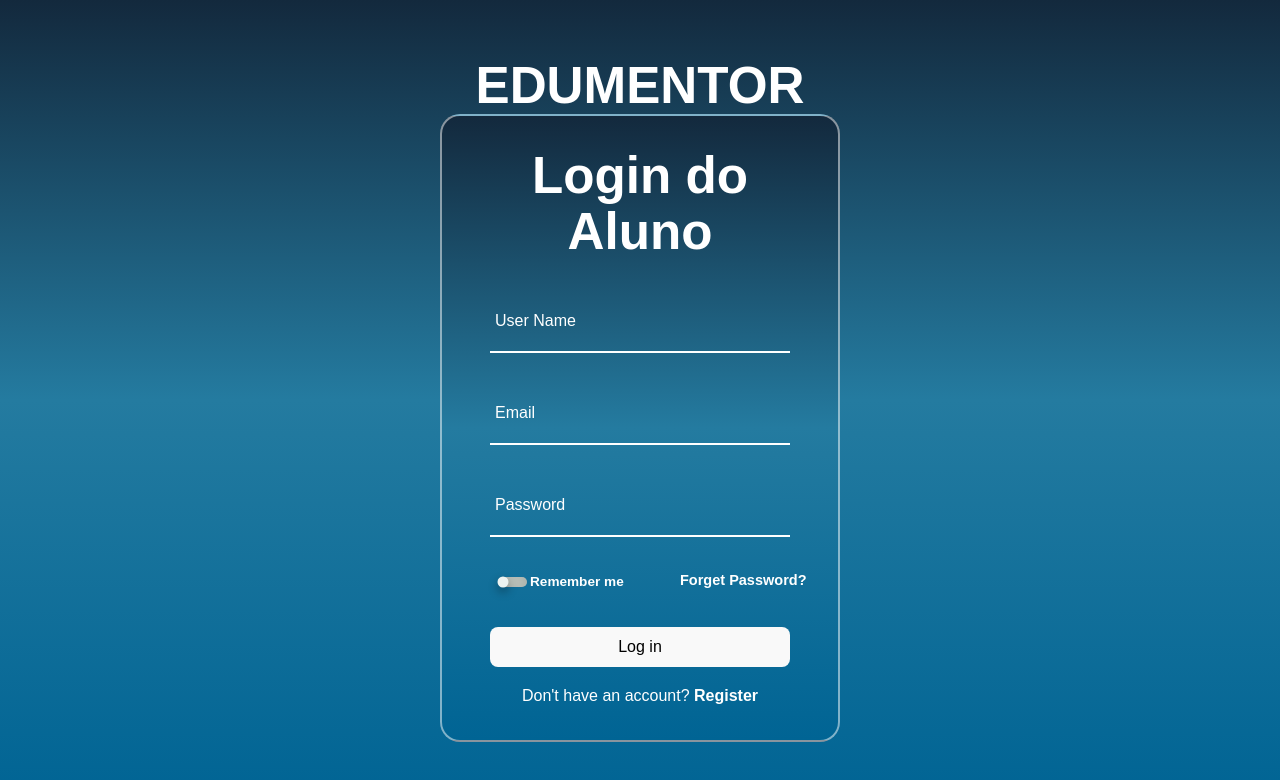
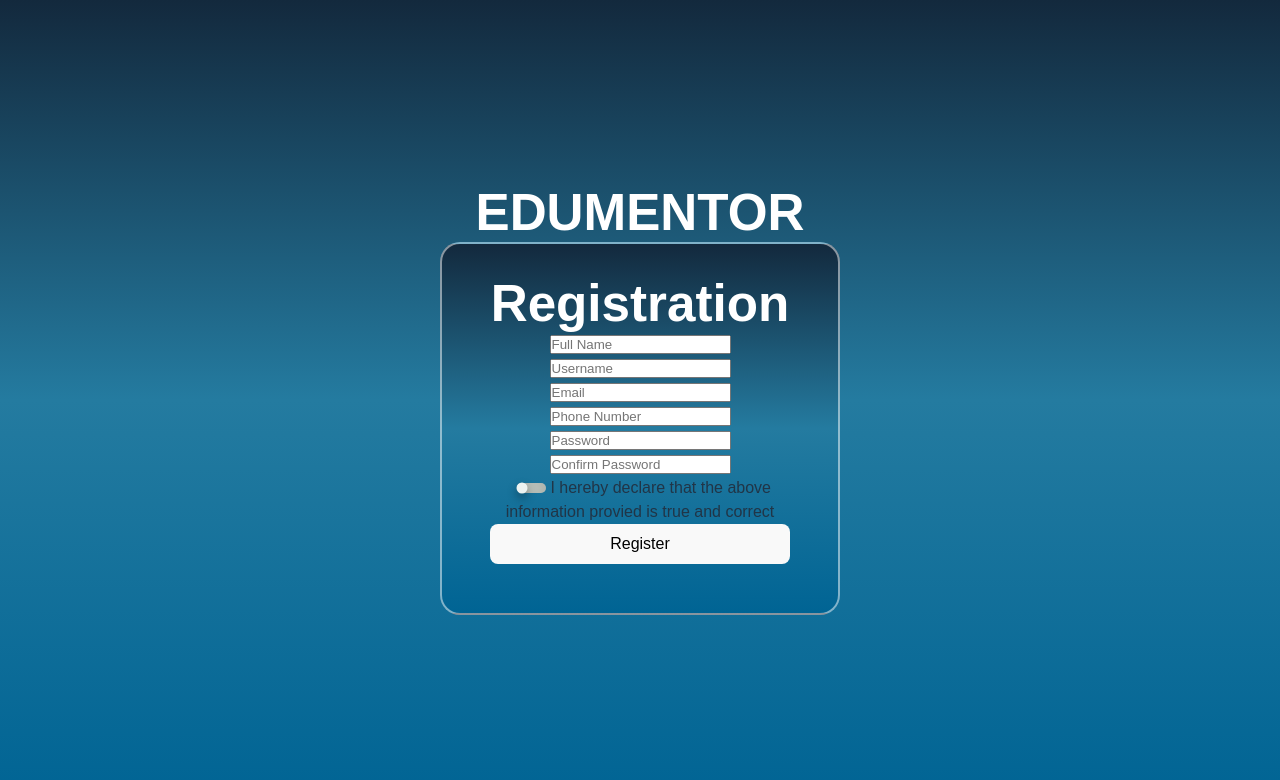
Before and after one commit to GuigohC0D3/EduMentor, a React (Vite) app in the folder edu-mentor/: page /Register in a window 1280 px wide. Shown: the top 780 px of the page. Built offline with nearby package versions, Linux system fonts and the light colour scheme.

Commit message:
Coloquei o react-route e fiz a pagina de registro

```diff
--- a/edu-mentor/package.json
+++ b/edu-mentor/package.json
@@ -11,7 +11,8 @@
   },
   "dependencies": {
     "react": "^18.2.0",
-    "react-dom": "^18.2.0"
+    "react-dom": "^18.2.0",
+    "react-router-dom": "^6.23.1"
   },
   "devDependencies": {
     "@types/react": "^18.2.66",
--- a/edu-mentor/src/App.jsx
+++ b/edu-mentor/src/App.jsx
@@ -1,11 +1,17 @@
 import "./App.css";
-import LoginForm from "./assets/Logins/LoginForm";
+import LoginForm from "./assets/components/Logins/LoginForm";
+import RegisterForm from "./assets/components/Register/RegisterForm";
+import { BrowserRouter, Route, Routes } from "react-router-dom";
 
 function App() {
   return (
-    <>
-      <LoginForm />
-    </>
+    <BrowserRouter>
+      <Routes>
+        <Route path="/" element={<LoginForm />} />
+        <Route path="/Register" element={<RegisterForm />} />
+        <Route path="*" element={<h1>Not Found</h1>} />
+      </Routes>
+    </BrowserRouter>
   );
 }
 
--- a/edu-mentor/src/assets/Logins/LoginForm.jsx
+++ b/edu-mentor/src/assets/components/Logins/LoginForm.jsx
@@ -35,7 +35,7 @@ const LoginForm = () => {
           <div className="create-forget">
             <label>
               <p>
-                Don't have an account? <a href="#">Register</a>
+                Don't have an account? <a href="Register">Register</a>
               </p>
             </label>
           </div>
--- /dev/null
+++ b/edu-mentor/src/assets/components/Register/RegisterForm.jsx
@@ -0,0 +1,50 @@
+import React from "react";
+import "./RegisterForm.css"; // Importando estilos
+
+const RegisterForm = () => {
+  return (
+    <main id="container">
+      <h1 id="title">EDUMENTOR</h1>
+      <section className="wrapper">
+        <form>
+          <h1>Registration</h1>
+
+          <div className="input-box">
+            <div className="input-field">
+              <input type="text" placeholder="Full Name" required />
+            </div>
+            <div className="input-field">
+              <input type="text" placeholder="Username" required />
+            </div>
+          </div>
+
+          <div className="input-box">
+            <div className="input-field">
+              <input type="email" placeholder="Email" required />
+            </div>
+            <div className="input-field">
+              <input type="phone" placeholder="Phone Number" required />
+            </div>
+            <div className="input-field">
+              <input type="password" placeholder="Password" required />
+            </div>
+            <div className="input-field">
+              <input type="password" placeholder="Confirm Password" required />
+            </div>
+          </div>
+
+          <label>
+            {" "}
+            <input type="checkbox" /> I hereby declare that the above
+            information provied is true and correct
+          </label>
+          <button type="subimit" class="btn">
+            Register
+          </button>
+        </form>
+      </section>
+    </main>
+  );
+};
+
+export default RegisterForm;
```
Also changed, not shown: edu-mentor/src/assets/components/Logins/LoginForm.css (renamed from edu-mentor/src/assets/Logins/LoginForm.css), edu-mentor/src/assets/components/Register/RegisterForm.css (added), 1 other file (tests, documents, lock files or other folders).
